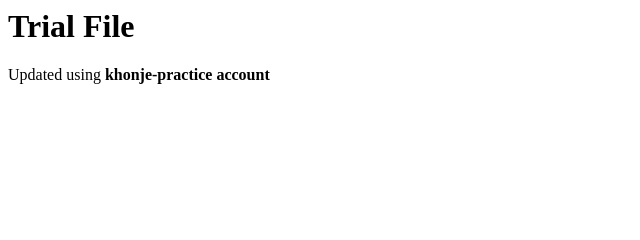
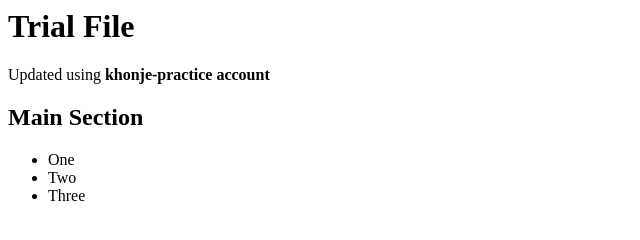
Before and after one commit to khonje-ja/git-course_by_Fattah_Ben, a plain HTML site: page index.html in a window 1280 px wide. Shown: the whole page, without its empty margins (0-640 px from the left). Drawn offline with Linux system fonts and the light colour scheme.

Commit message:
Update index.html

```diff
--- a/index.html
+++ b/index.html
@@ -4,7 +4,12 @@
 <h1>Trial File</h1>
 
 <p> Updated using <b>khonje-practice account</b> </p>
-
+<h2>Main Section</h2>
+  <ul>
+    <li>One</li>
+    <li>Two</li>
+    <li>Three</li>
+  </ul>
 </body>
 
 </html>
```
